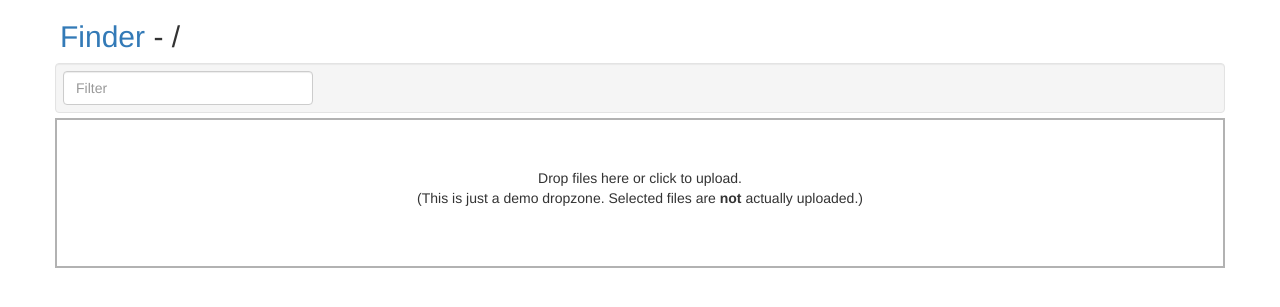
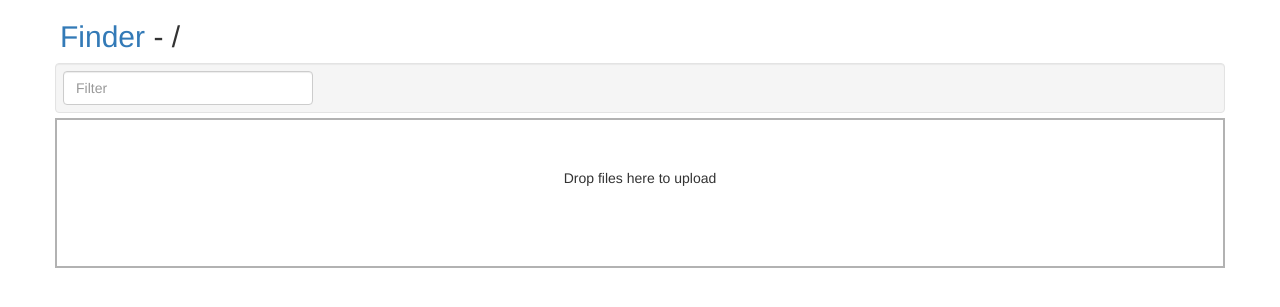
Before and after one commit to hyxf/finder-py, a Flask app: page /up88/ in a window 1280 px wide. Shown: the top 307 px of the page. Run offline with Flask 2, Linux system fonts and the light colour scheme; parts of the project's set-up code (start-up, migrations or seed data) failed here and were passed over; some libraries are stand-ins or nearby versions.

Commit message:
modify index.html

```diff
--- a/finder/templates/upload.html
+++ b/finder/templates/upload.html
@@ -16,15 +16,8 @@
 {% block body %}
 
 <div class="row">
-    <div id="dropzone">
-        <form action="/upload" class="dropzone needsclick dz-clickable" id="demo-upload">
+    <div id="dropzone" class="dropzone needsclick dz-clickable">
 
-            <div class="dz-message needsclick">
-                Drop files here or click to upload.<br>
-                <span class="note needsclick">(This is just a demo dropzone. Selected files are <strong>not</strong> actually uploaded.)</span>
-            </div>
-
-        </form>
     </div>
 </div>
 
@@ -33,11 +26,16 @@
 
 {% block script %}
 
+<script src="/static/jquery-1.12.1.min.js"></script>
 <script src="/static/dropzone/dropzone.js"></script>
-<script src="/static/dropzone/dropzone-amd-module.js"></script>
 
 <script>
-
+    $(function () {
+        $("#dropzone").dropzone({
+            url: "fileUpload.htm",
+            maxFiles: 10
+        });
+    })
 </script>
 
 {% endblock %}
```
